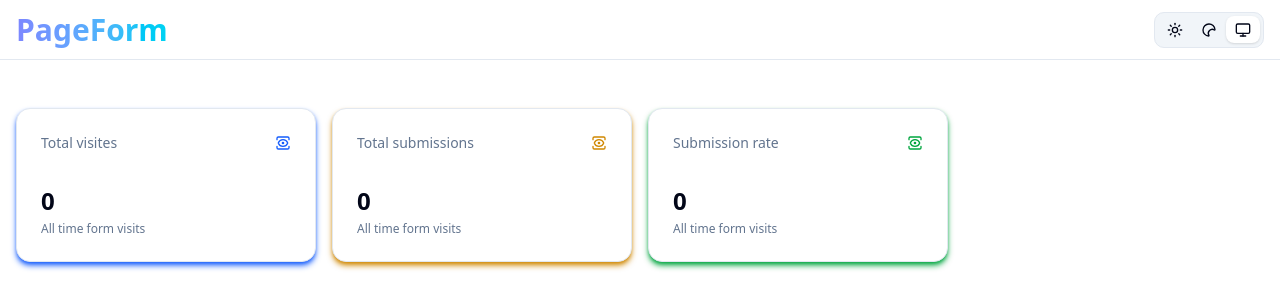
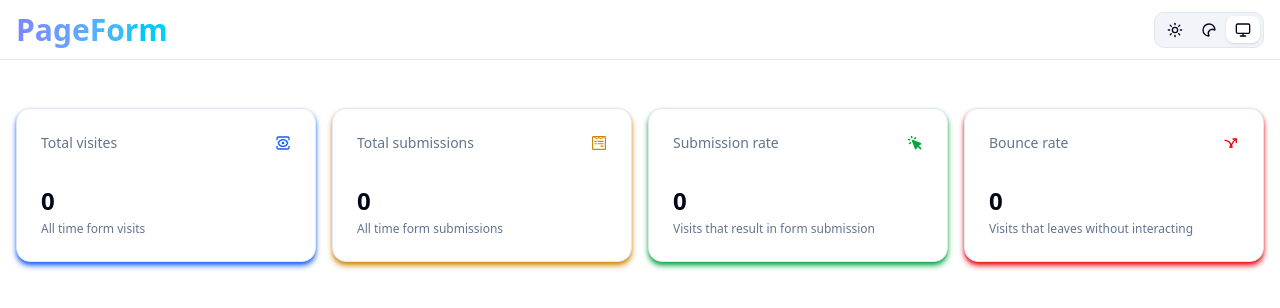
Before and after one commit to murashko12/page-form, a Next.js app: page / in a window 1280 px wide. Shown: the top 308 px of the page. Built offline with nearby package versions, Linux system fonts and the light colour scheme; no server answers; the database is empty.

Commit message:
StatsCards're ready

```diff
--- a/app/(dashboard)/page.tsx
+++ b/app/(dashboard)/page.tsx
@@ -1,8 +1,11 @@
 import { GetFormStats } from "@/actions/form"
-import { Card, CardContent, CardHeader, CardTitle } from "@/components/ui/card";
-import { Skeleton } from "@/components/ui/skeleton";
-import { ReactNode, Suspense } from "react";
-import { LuView } from "react-icons/lu";
+import { Card, CardContent, CardHeader, CardTitle } from "@/components/ui/card"
+import { Skeleton } from "@/components/ui/skeleton"
+import { ReactNode, Suspense } from "react"
+import { LuView } from "react-icons/lu"
+import { FaWpforms } from "react-icons/fa"
+import { HiCursorClick } from "react-icons/hi"
+import { TbArrowBounce } from "react-icons/tb"
 
 export default function Home() {
   return (
@@ -35,24 +38,34 @@
         helperText="All time form visits"
         value={data?.visits.toLocaleString() || ""}
         loading={loading}
-        className=" shadow-md shadow-blue-600"
+        className="shadow-md shadow-blue-600"
       />
 
       <StatsCard
         title="Total submissions"
-        icon={<LuView className="text-yellow-600" />}
-        helperText="All time form visits"
+        icon={<FaWpforms className="text-yellow-600" />}
+        helperText="All time form submissions"
         value={data?.submissions.toLocaleString() || ""}
         loading={loading}
-        className=" shadow-md shadow-yellow-600"
+        className="shadow-md shadow-yellow-600"
       />
+
       <StatsCard
         title="Submission rate"
-        icon={<LuView className="text-green-600" />}
-        helperText="All time form visits"
-        value={data?.visits.toLocaleString() || ""}
+        icon={<HiCursorClick className="text-green-600" />}
+        helperText="Visits that result in form submission"
+        value={data?.submissionRate.toLocaleString() || ""}
         loading={loading}
-        className=" shadow-md shadow-green-600"
+        className="shadow-md shadow-green-600"
+      />
+
+      <StatsCard
+        title="Bounce rate"
+        icon={<TbArrowBounce className="text-red-600" />}
+        helperText="Visits that leaves without interacting"
+        value={data?.submissionRate.toLocaleString() || ""}
+        loading={loading}
+        className="shadow-md shadow-red-600"
       />
     </div>
   )
```
